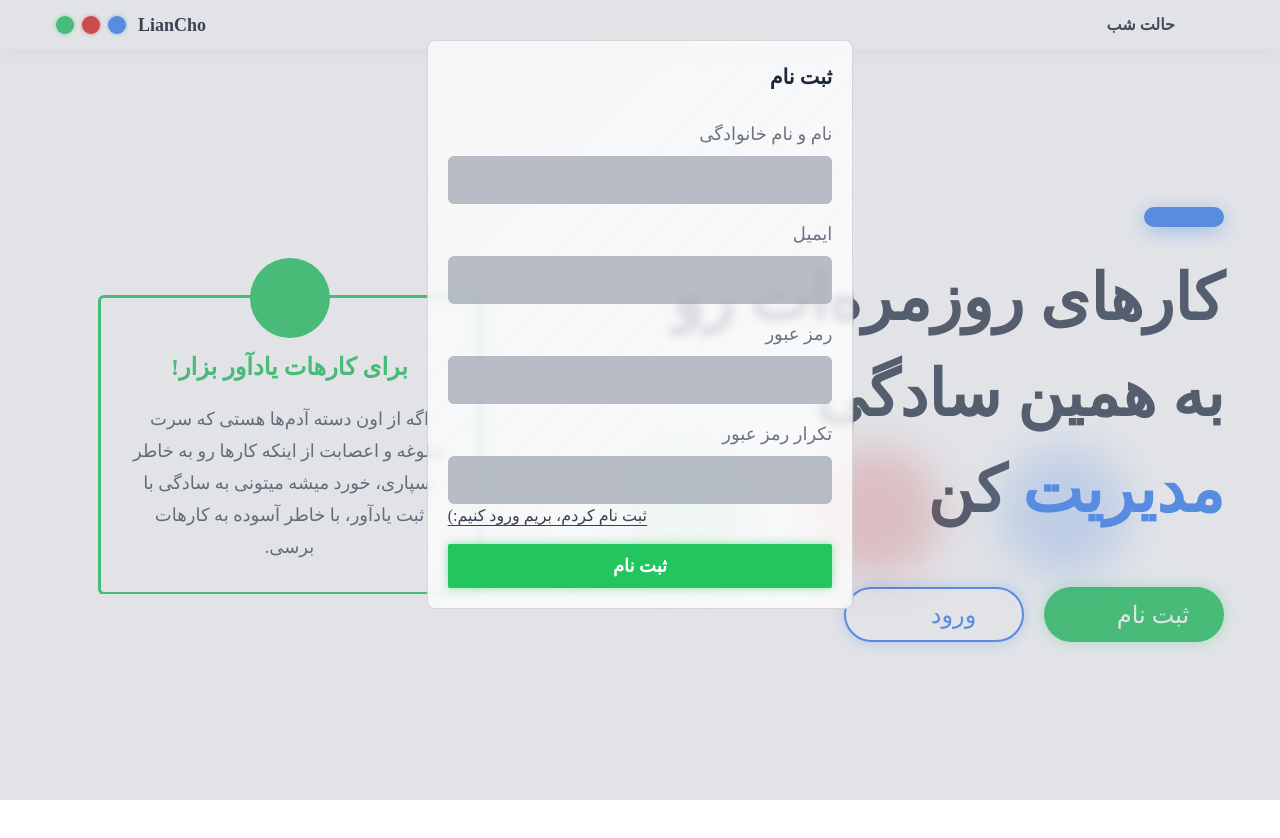
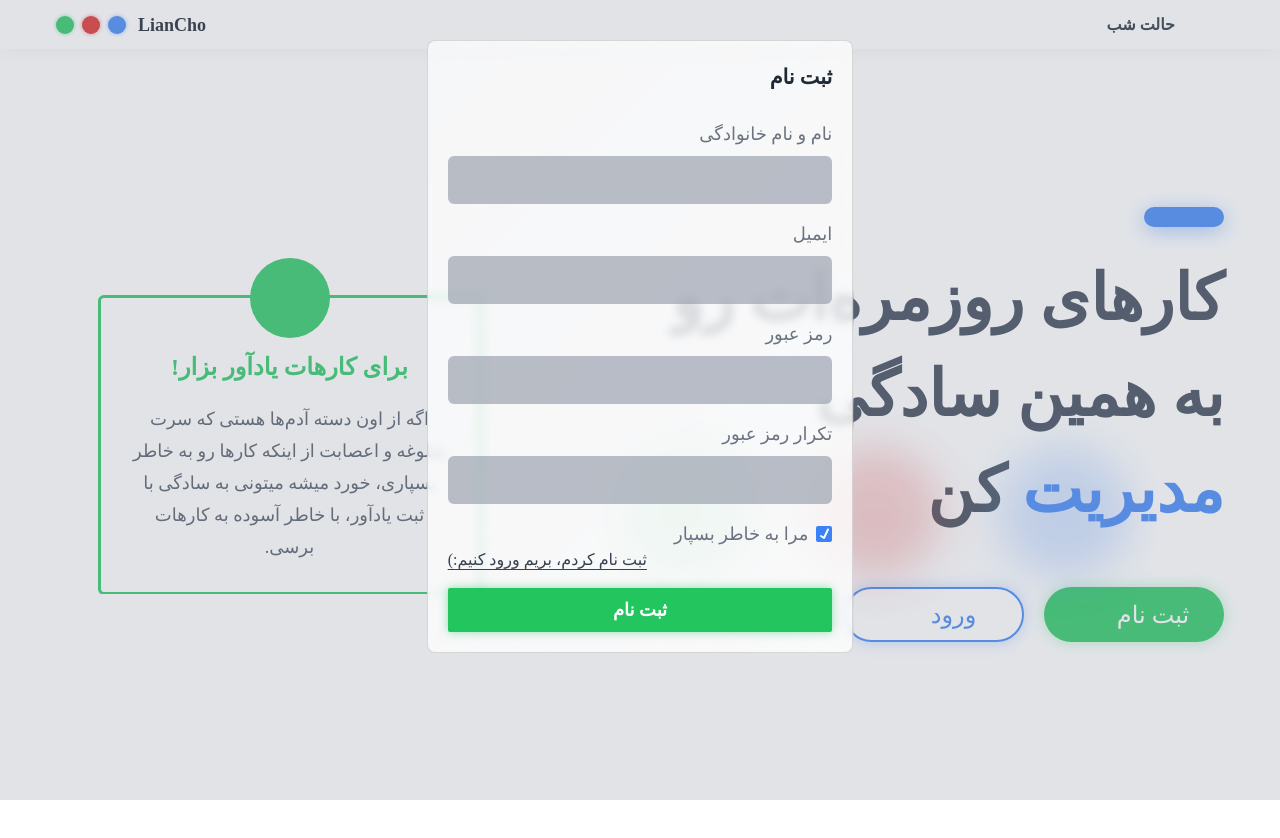
Before and after one commit to AmirABody/liancho, a React (Create React App) app in the folder frontend/: page / in a window 1280 px wide. Both pictures are taken after a click on the button "ثبت نام". Built offline with nearby package versions, Linux system fonts and the light colour scheme; some icons are missing.

Commit message:
Create custom checkbox (with animation)

```diff
--- a/frontend/src/components/SignInModal.tsx
+++ b/frontend/src/components/SignInModal.tsx
@@ -24,6 +24,7 @@ export default function SignInModal({ setModal }: SignInModalProps) {
     defaultValues: {
       email: "",
       password: "",
+      remindMe: true,
     },
     mode: "onTouched",
   });
@@ -81,18 +82,17 @@ export default function SignInModal({ setModal }: SignInModalProps) {
               />
             )}
           />
-          {/*<Controls.Checkbox
+          <Controller
             name="remindMe"
-            label="مرا به خاطر بسپار"
-            value={values.remindMe}
-            onToggleCheck={() => setValues((prevVal) => ({ ...prevVal, remindMe: !prevVal.remindMe }))}
-          /> */}
+            control={control}
+            render={({ field }) => <Controls.Checkbox label="مرا به خاطر بسپار" {...field} />}
+          />
           <div className="flex flex-col gap-y-4">
             <LinkButton text="ثبت نام نکردم!" onClick={() => setModal("signup")} />
             <LinkButton text="رمز عبورم رو فراموش کردم." onClick={() => {}} />
             <Button
               type="submit"
-              className="bg-blue-500 text-white rounded-sm text-lg font-semibold h-11 shadow-6"
+              className="bg-blue-500 text-white !rounded-sm text-lg font-semibold h-11 shadow-6"
               text="ورود"
               rippleColor="#e5e7eb"
             />
--- a/frontend/src/components/SignUpModal.tsx
+++ b/frontend/src/components/SignUpModal.tsx
@@ -45,6 +45,7 @@ export default function SignUpModal({ setModal }: SignUpModalProps) {
       email: "",
       password: "",
       confirmPassword: "",
+      remindMe: true,
     },
     mode: "onTouched",
   });
@@ -139,12 +140,13 @@ export default function SignUpModal({ setModal }: SignUpModalProps) {
                 />
               )}
             />
-            {/* <Controls.Checkbox
-               name="remindMe"
-               label="مرا به خاطر بسپار"
-               value={values.remindMe}
-               onToggleCheck={() => setValues((prevVal) => ({ ...prevVal, remindMe: !prevVal.remindMe }))}
-             /> */}
+            <Controller
+              name="remindMe"
+              control={control}
+              render={({ field }) => (
+                <Controls.Checkbox label="مرا به خاطر بسپار" {...field} />
+              )}
+            />
             <div className="flex flex-col gap-y-4">
               <LinkButton text="ثبت نام کردم، بریم ورود کنیم:)" onClick={() => setModal("signin")} />
               <Button
--- a/frontend/src/components/controls/Checkbox.tsx
+++ b/frontend/src/components/controls/Checkbox.tsx
@@ -1,21 +1,54 @@
-import { Icon } from "@iconify/react";
+import { motion, useMotionValue, useTransform } from "framer-motion";
+import React from "react";
 
 interface CheckboxProps {
   name: string;
   label: string;
   value: boolean;
-  onToggleCheck: () => void;
+  onChange: (e: React.ChangeEvent<HTMLInputElement>) => void;
+  onBlur: (e: React.FormEvent<HTMLInputElement>) => void;
 }
 
-export default function Checkbox({ name, label, value, onToggleCheck }: CheckboxProps) {
+const tickVariants = {
+  checked: { pathLength: 1 },
+  unchecked: { pathLength: 0 },
+};
+
+export default React.forwardRef<HTMLInputElement, CheckboxProps>(function Checkbox(
+  { name, label, value, onBlur, onChange },
+  ref
+) {
+  const pathLength = useMotionValue(0);
+  const opacity = useTransform(pathLength, [0.05, 0.15], [0, 1]);
+
   return (
-    <div className="group flex gap-x-3 items-center cursor-pointer" onClick={onToggleCheck}>
-      <input className="peer hidden absolute" type="checkbox" name={name} checked={value} onChange={() => {}}/>
-      <span className="w-4 aspect-square bg-gray-400/70 rounded-sm group-hover:bg-blue-400/70 peer-checked:hidden transition-all" />
-      <Icon className="hidden peer-checked:block" icon="carbon:checkbox-checked-filled" color="#60a5fa" width={21.25} />
-      <label className="text-gray-500 dark:text-gray-100 text-lg font-medium cursor-pointer">
-        {label}
+    <div>
+      <label className="inline-flex items-center gap-x-2 align-middle group text-gray-500 dark:text-gray-100 text-lg font-medium cursor-pointer">
+        <input
+          type="checkbox"
+          className="peer hidden absolute"
+          name={name}
+          checked={value}
+          onChange={onChange}
+          onBlur={onBlur}
+          ref={ref}
+        />
+        <span className="inline-block w-4 aspect-square bg-gray-400/70 rounded-sm group-hover:bg-blue-400/70 peer-checked:bg-blue-500 transition-all">
+          <motion.svg
+            initial={value}
+            animate={value ? "checked" : "unchecked"}
+            viewBox="0 0 16 16"
+            fill="none"
+            stroke="white"
+            strokeWidth="2"
+            strokeLinecap="round"
+            strokeLinejoin="round"
+          >
+            <motion.path d="M 5 10 L 8 12 L 12 3.5" variants={tickVariants} style={{ pathLength, opacity }} />
+          </motion.svg>
+        </span>
+        <span>{label}</span>
       </label>
     </div>
   );
-}
+});
```
